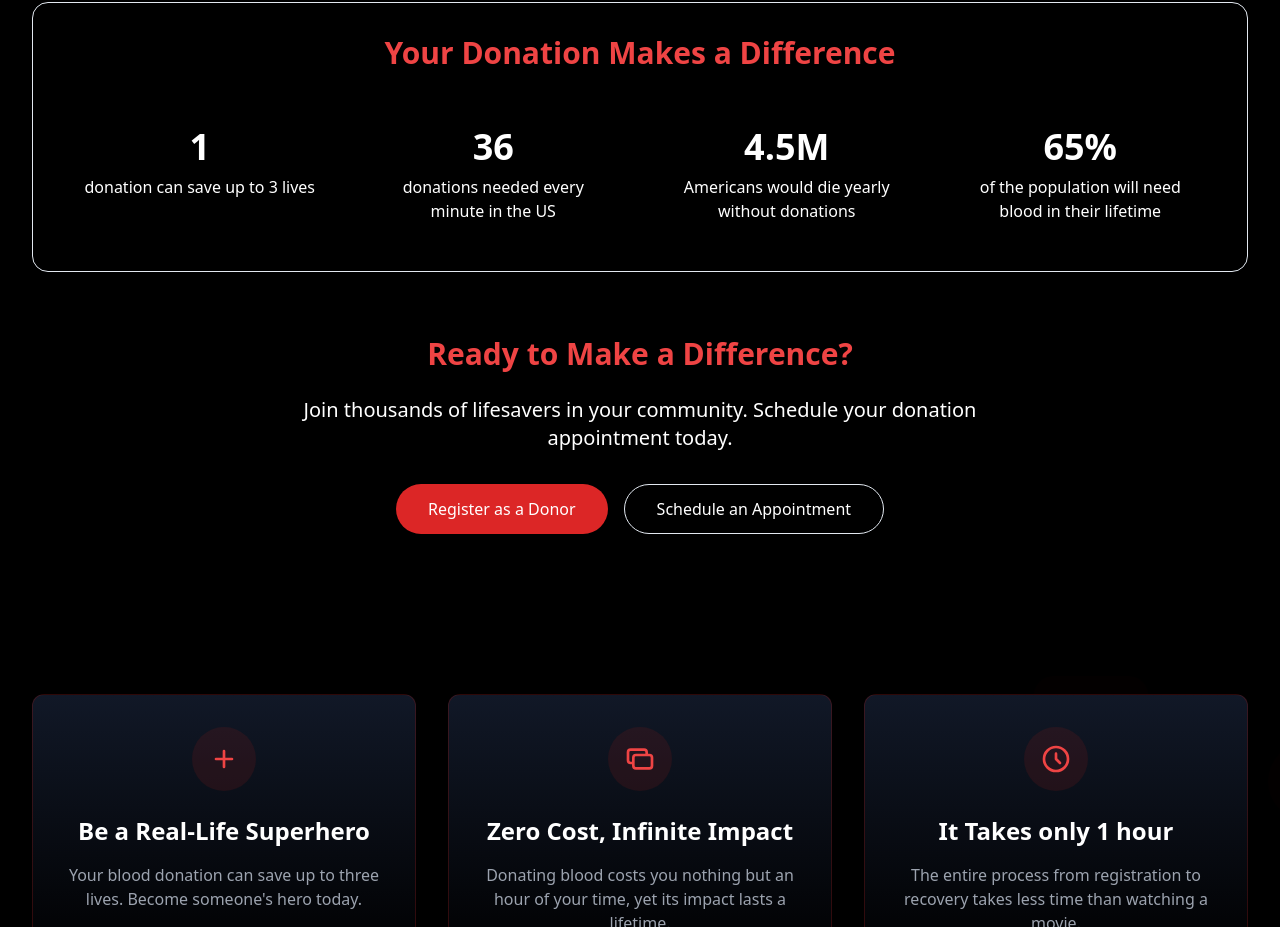
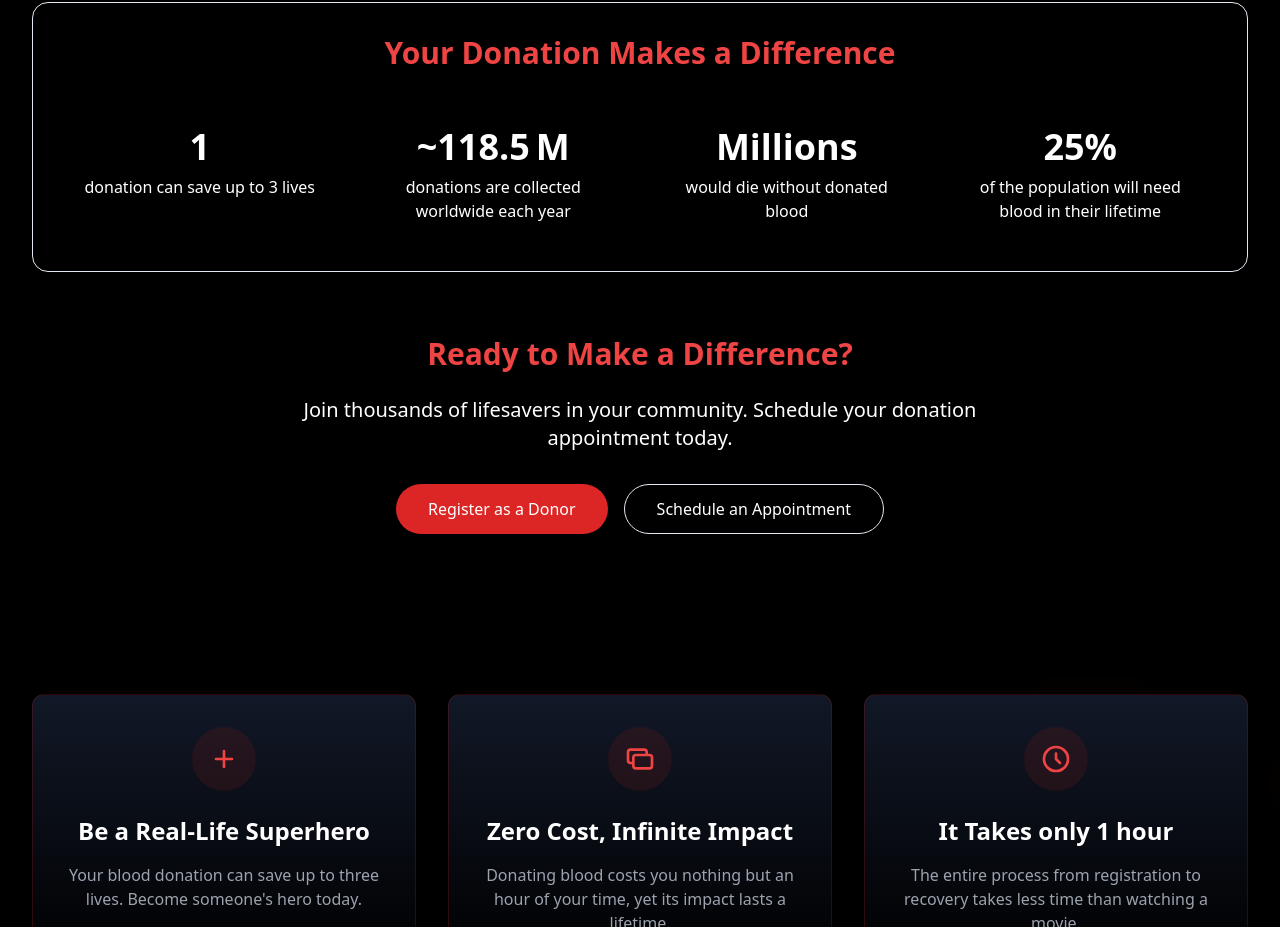
Before and after one commit to zukachin/Team-7_Capstone_Blood-Bank-management, a React (Vite) app: page / in a window 1280 px wide. Shown: the part 1993-2920 px from the top of the page. Built offline with nearby package versions, Linux system fonts and the light colour scheme.

Commit message:
information updated

```diff
--- a/client/components/HowDonationWorks.jsx
+++ b/client/components/HowDonationWorks.jsx
@@ -74,9 +74,9 @@ export function HowDonationWorks() {
 
   const impactStats = [
     { value: "1", label: "donation can save up to 3 lives" },
-    { value: "36", label: "donations needed every minute in the US" },
-    { value: "4.5M", label: "Americans would die yearly without donations" },
-    { value: "65%", label: "of the population will need blood in their lifetime" }
+    { value: "~118.5 M", label: "donations are collected worldwide each year" },
+    { value: "Millions", label: "would die without donated blood" },
+    { value: "25%", label: "of the population will need blood in their lifetime" }
   ];
 
   useEffect(() => {
```
